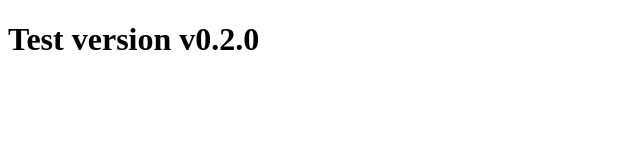
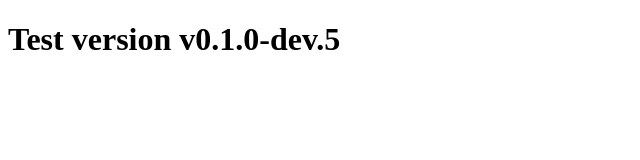
Before and after one commit to bsospace/version-bump, a plain HTML site: page index.html in a window 1280 px wide. Shown: the whole page, without its empty margins (0-640 px from the left). Drawn offline with Linux system fonts and the light colour scheme.

Commit message:
test: v0.1.0-dev.5

```diff
--- a/index.html
+++ b/index.html
@@ -6,6 +6,6 @@
     <title>Document</title>
 </head>
 <body>
-    <h1>Test version v0.2.0</h1>
+    <h1>Test version v0.1.0-dev.5</h1>
 </body>
 </html>
```
